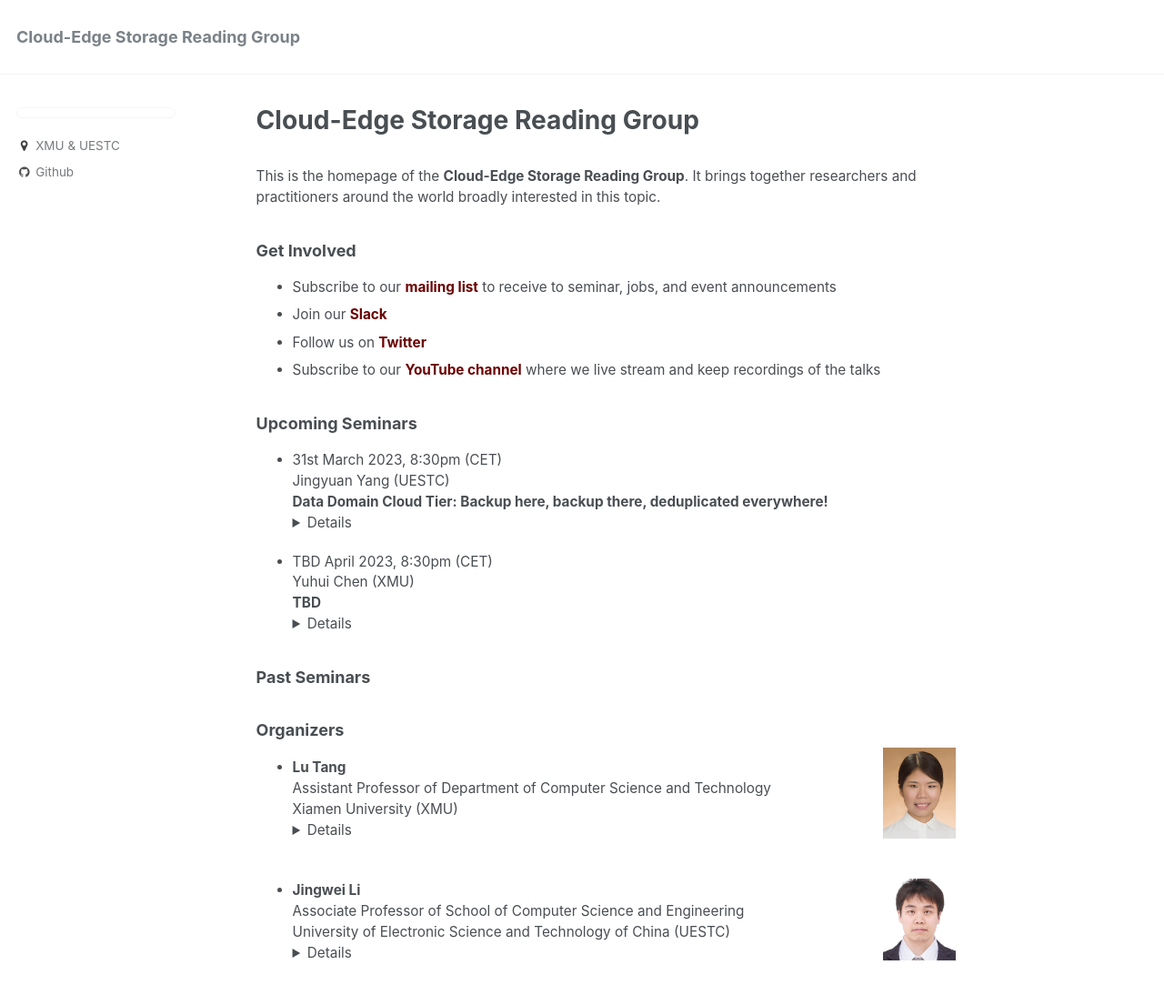
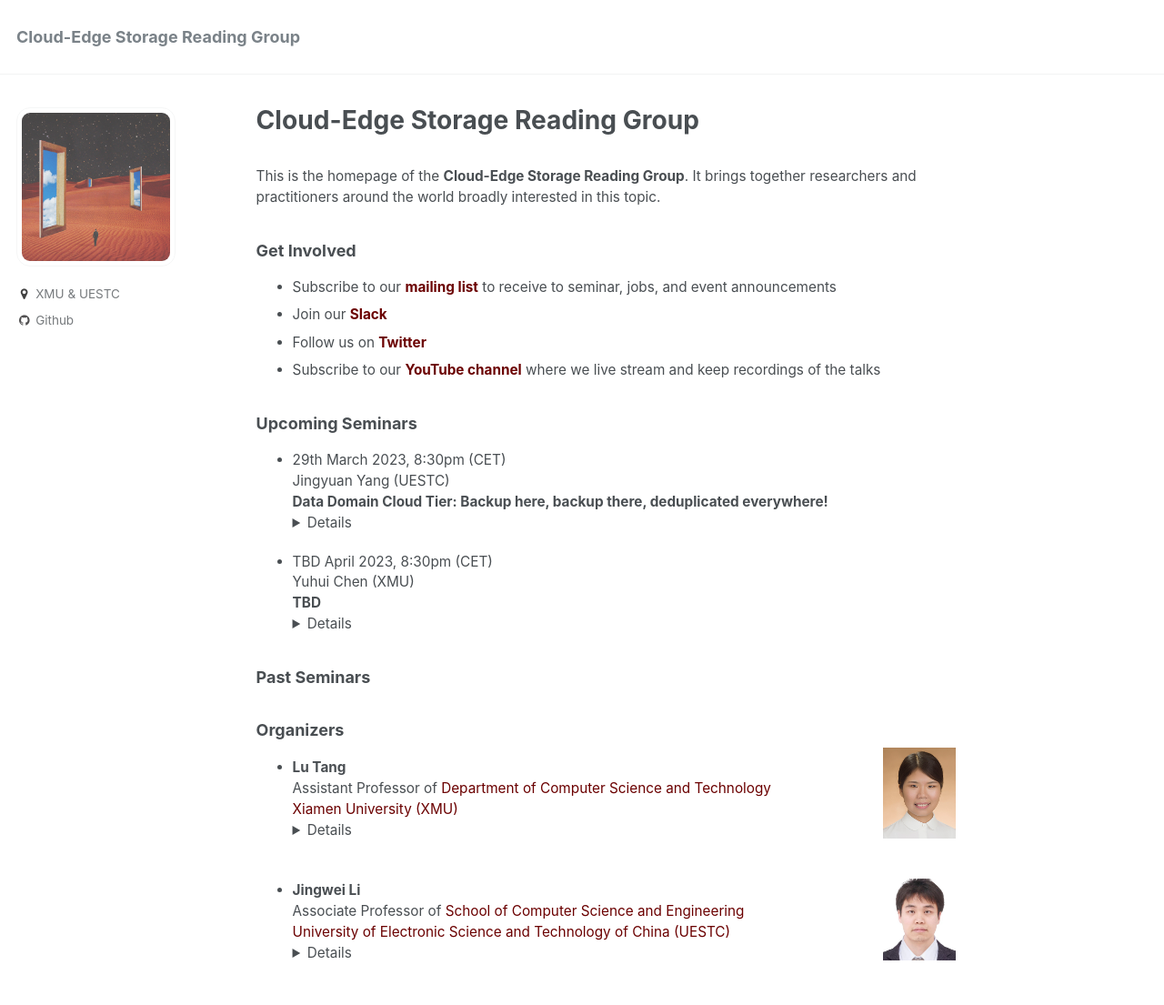
Before and after one commit to J-StrawHat/Cloud-Edge-Storage-reading-group, a Jekyll site: the page built from _pages/about.md, in a window 1280 px wide. Shown: the whole page at 91% size. Built offline with Jekyll 4.4.1, drawn with Linux system fonts in a browser that asks for light colours; some of the changed lines change nothing that is shown.

Commit message:
修改部分信息

```diff
--- a/_pages/about.md
+++ b/_pages/about.md
@@ -17,7 +17,7 @@ title: Cloud-Edge Storage Reading Group
 ### Upcoming Seminars
 
 
-- 31st March 2023, 8:30pm (CET)
+- 29th March 2023, 8:30pm (CET)
 Jingyuan Yang (UESTC) <br>
 **Data Domain Cloud Tier: Backup here, backup there, deduplicated everywhere!** <details>**Conference:** ATC ’19 <br>
 **Abstract:** Data Domain has added a cloud tier capability to its onpremises storage appliance, allowing clients to achieve the cost benefits of deduplication in the cloud. While there were many architectural changes necessary to support a cloud tier in a mature storage product, in this paper, we focus on innovations needed to support key functionality for customers. Consider typical customer interactions: First, a customer determines which files to migrate to the cloud by estimating how much space will be freed on the on-premises Data Domain appliance. Second, a customer transfers selected files to the cloud and later restores files back. Finally, a customer deletes a file in the cloud when its retention period has expired. Each of these operations requires significant architectural changes and new algorithms to address both the impact of deduplicated storage and the latency and expense of cloud object storage. We also present analysis from deployed cloud tier systems. As an example, some customers have moved more than 20PB of logical data to the cloud tier and achieved a total compression factor (deduplication * local compression) of 40× or more, resulting in millions of dollars of cost savings. <br>
@@ -42,11 +42,11 @@ Yuhui Chen (XMU) <br>
 
 <span style="background-image:url('../images/tl.jpg');background-size: cover; float:right;width:80px;height:100px;margin-top:00px"></span>
 - **Lu Tang**
-Assistant Professor of Department of Computer Science and Technology<br>
-Xiamen University (XMU)<br> <details> **Bio:** Lu Tang is now an Assistant Professor at Department of Computer Science and Technology, Xiamen University. She was a postdoctoral researcher at the Chinese University of Hong Kong of Computer Science and Engineering from October 2020 to February 2021. She received her Ph.D. degree in computer science and engineering from the Chinese University of Hong Kong in 2020, the M.A. degree in computer science and technology from Xiamen University in 2016, and the B.A. degree in network engineering from Tianjin Polytechnic University in 2013. Her research interests include network measurement, anomaly detection, data stream processing, enterprise and data center networks.<br> **Homepage:** [https://grace-tl.github.io/](https://grace-tl.github.io/)</details>
+Assistant Professor of [Department of Computer Science and Technology](https://cs.xmu.edu.cn/index.htm)<br>
+[Xiamen University (XMU)](https://www.xmu.edu.cn/)<br> <details> **Bio:** Lu Tang is now an Assistant Professor at Department of Computer Science and Technology, Xiamen University. She was a postdoctoral researcher at the Chinese University of Hong Kong of Computer Science and Engineering from October 2020 to February 2021. She received her Ph.D. degree in computer science and engineering from the Chinese University of Hong Kong in 2020, the M.A. degree in computer science and technology from Xiamen University in 2016, and the B.A. degree in network engineering from Tianjin Polytechnic University in 2013. Her research interests include network measurement, anomaly detection, data stream processing, enterprise and data center networks.<br> **Homepage:** [https://grace-tl.github.io/](https://grace-tl.github.io/)</details>
 <br>
 
 <span style="background-image:url('../images/ljw.jpg');background-size: cover;background-position-y: -20px; float:right;width:80px;height:90px;margin-top:00px"></span>
 - **Jingwei Li**
-Associate Professor of School of Computer Science and Engineering<br>
- University of Electronic Science and Technology of China (UESTC)<br> <details> **Bio:** Jingwei Li is an associate professor of the School of Computer Science and Engineering at the University of Electronic Science and Technology of China (UESTC). He joined UESTC in 2016. Before that, He was a postdoctoral researcher working with Professor Patrick P. C. Lee at the Chinese University of Hong Kong. During 2013 to 2014, he was a visiting scholar working with Prof. Anna Squicciarini at the Pennsylvania State University. He obtained the B.S. from Hebei University of Technology in 2009 and the Ph.D. from Nankai University in 2014, respectively.<br> **Homepage:** [https://jingwei87.github.io/](https://jingwei87.github.io/)</details>
+Associate Professor of [School of Computer Science and Engineering](https://www.scse.uestc.edu.cn/)<br>
+ [University of Electronic Science and Technology of China (UESTC)](https://www.uestc.edu.cn/)<br> <details> **Bio:** Jingwei Li is an associate professor of the School of Computer Science and Engineering at the University of Electronic Science and Technology of China (UESTC). He joined UESTC in 2016. Before that, He was a postdoctoral researcher working with Professor Patrick P. C. Lee at the Chinese University of Hong Kong. During 2013 to 2014, he was a visiting scholar working with Prof. Anna Squicciarini at the Pennsylvania State University. He obtained the B.S. from Hebei University of Technology in 2009 and the Ph.D. from Nankai University in 2014, respectively.<br> **Homepage:** [https://jingwei87.github.io/](https://jingwei87.github.io/)</details>
```
Also changed, not shown: images/photo.jpeg (added), 6 other files.
